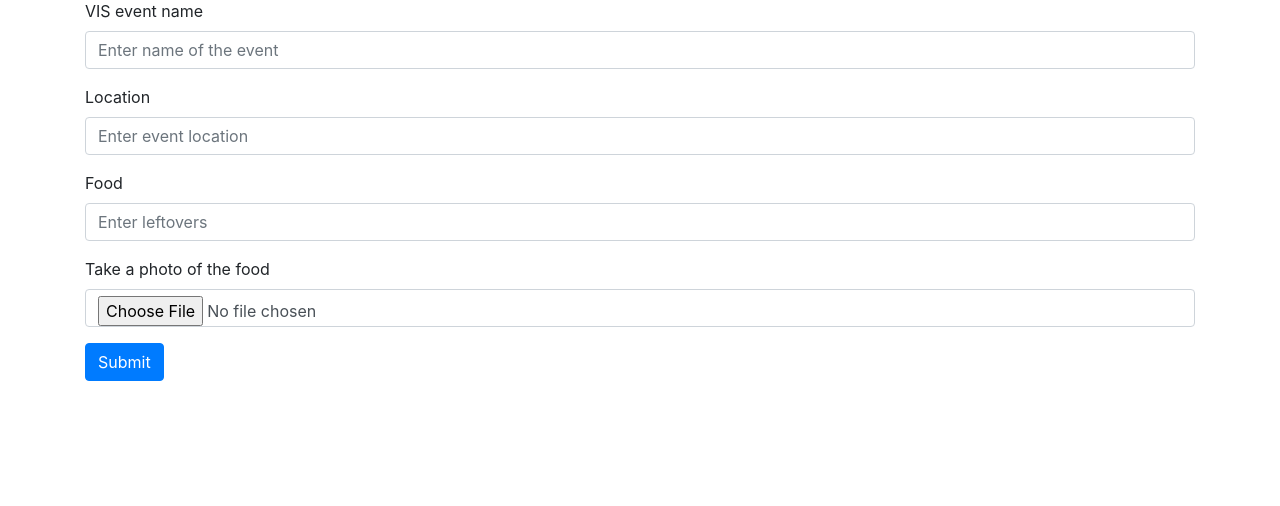
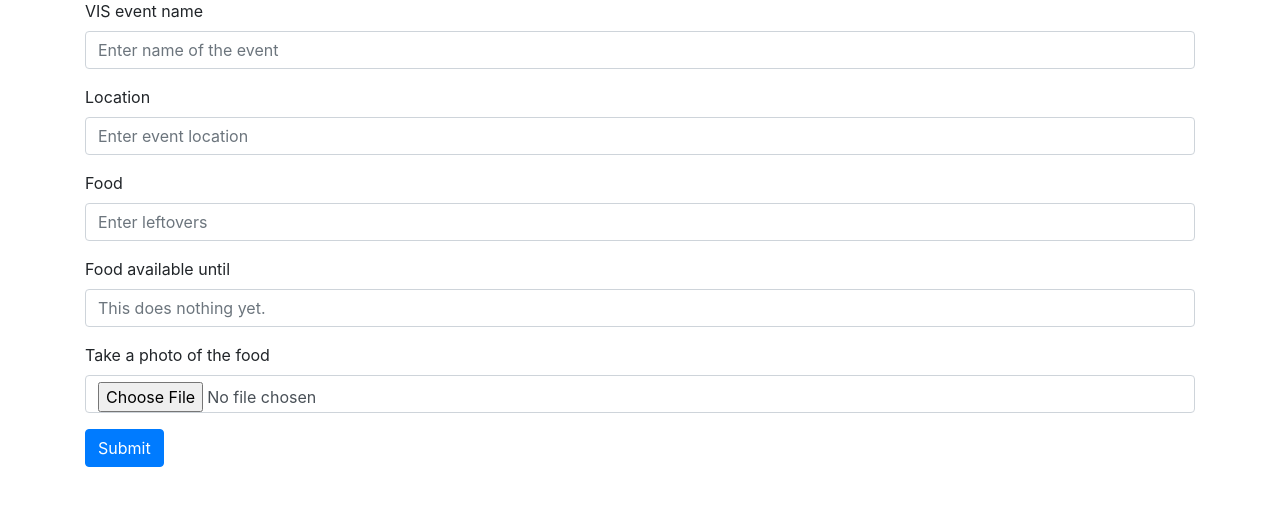
Before and after one commit to probstlukas/viscon_hackathon_2022, a Flask app: page /add-event in a window 1280 px wide. Shown: the part 113-619 px from the top of the page. Run offline with Flask 2, Linux system fonts and the light colour scheme; the visitor is signed in with stand-in values (Sample User, id 1); some libraries are stand-ins or nearby versions.

Commit message:
adding time field to add food form

```diff
--- a/website/static/index.js
+++ b/website/static/index.js
@@ -5,4 +5,4 @@ function deleteEvent(eventId) {
     }).then((_res) => {
       window.location.href = "/";
     });
-  }
+}
--- a/website/templates/add_event.html
+++ b/website/templates/add_event.html
@@ -15,6 +15,10 @@
             <input name="eventFoods" class="form-control" id="note" placeholder="Enter leftovers">
         </div>
         <div class="form-group">
+            <label>Food available until</label>
+            <input name="available until" class="form-control" id="note" placeholder="This does nothing yet.">
+        </div>
+        <div class="form-group">
             <label class="form-label">Take a photo of the food</label>
             <input name="eventPhoto" type="file" class="form-control" id="note" />
         </div>
```
